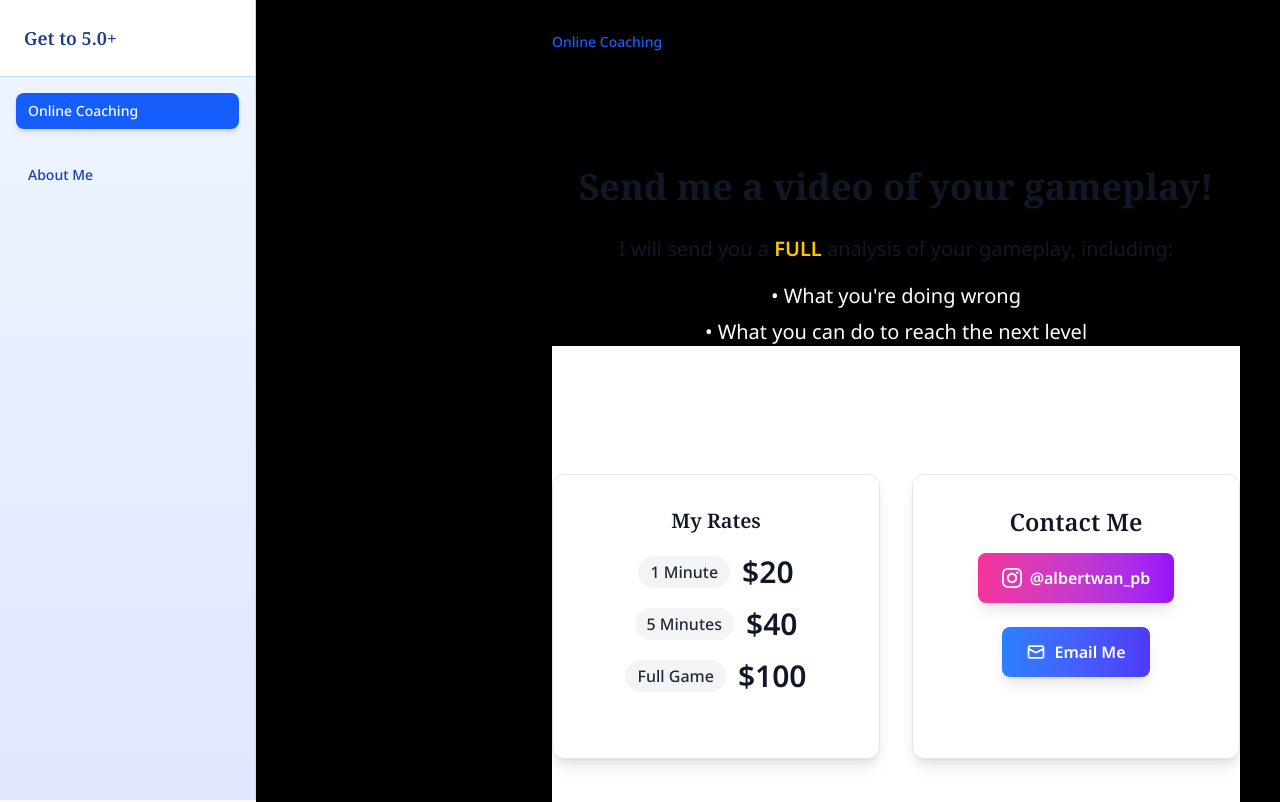
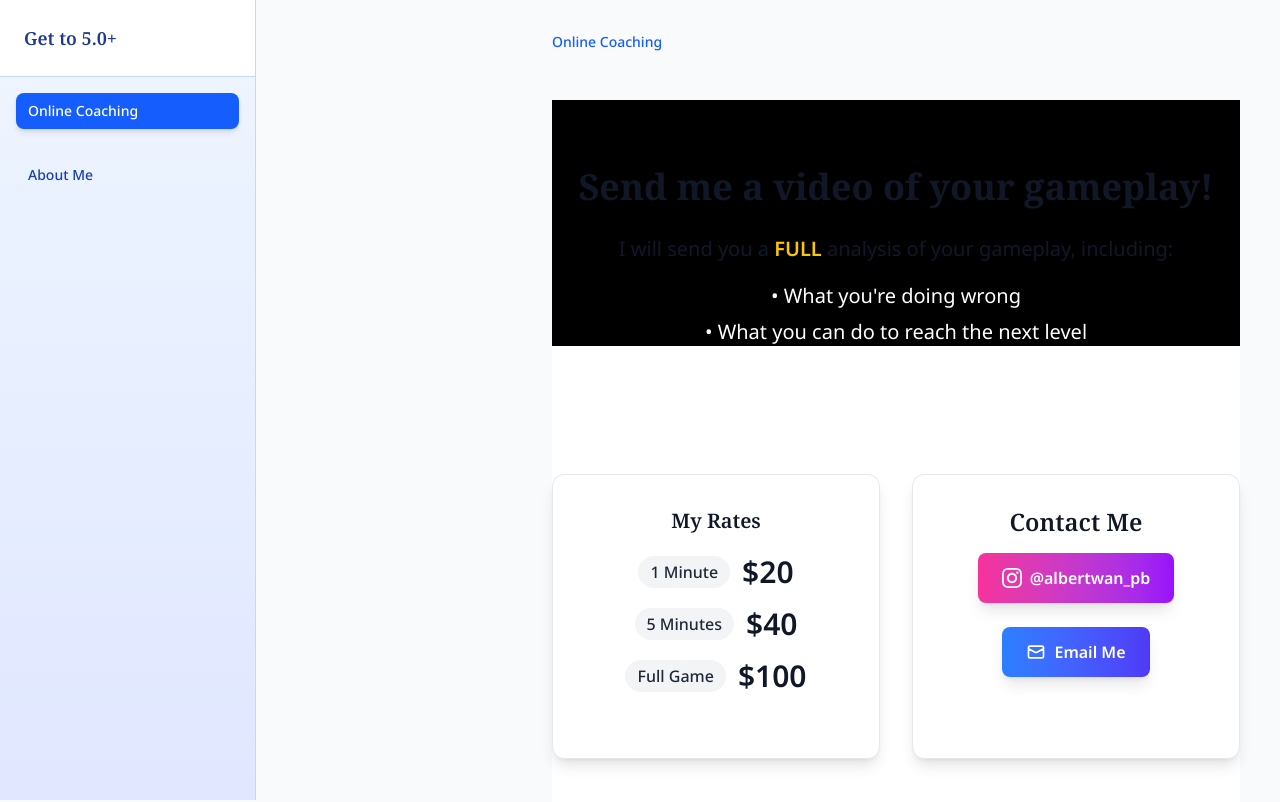
Before and after one commit to bertw2002/react-postgres-fullstack-template, a React (Vite) app: page /section/coaching in a window 1280 px wide. Shown: the top 802 px of the page. Built offline with nearby package versions, Linux system fonts and the light colour scheme; a web font is replaced by a local one.

Commit message:
Update App.jsx

```diff
--- a/src/App.jsx
+++ b/src/App.jsx
@@ -71,7 +71,7 @@ function App() {
       )}
 
       {/* Page Background Wrapper */}
-      <div className="page-background bg-black min-h-screen">
+      <div className="page-background min-h-screen">
         <main className="main-content md:ml-64 pt-16 md:pt-0">
           {/* Breadcrumbs for main page */}
           <Breadcrumbs
@@ -93,8 +93,8 @@ function App() {
           <div className="page-header text-center">
             {activeSection === "coaching" ? null : (
               <>
-                <h1 className="text-white">About Me</h1>
-                <p className="text-white">
+                <h1 className="text-gray-900">About Me</h1>
+                <p className="text-gray-900">
                   3.3 → 5.0 in 7 months. Learn more about my journey.
                 </p>
               </>
```
